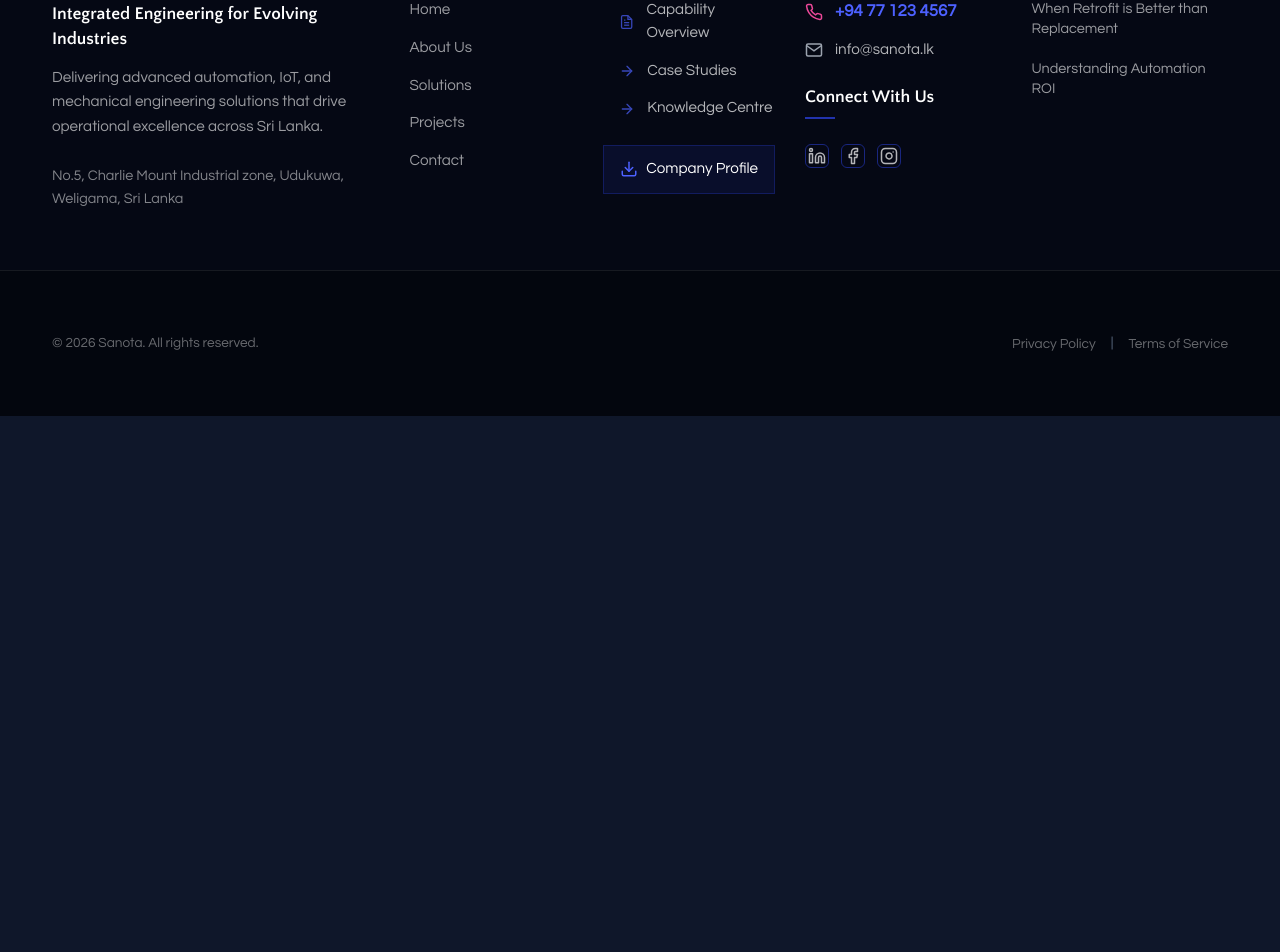
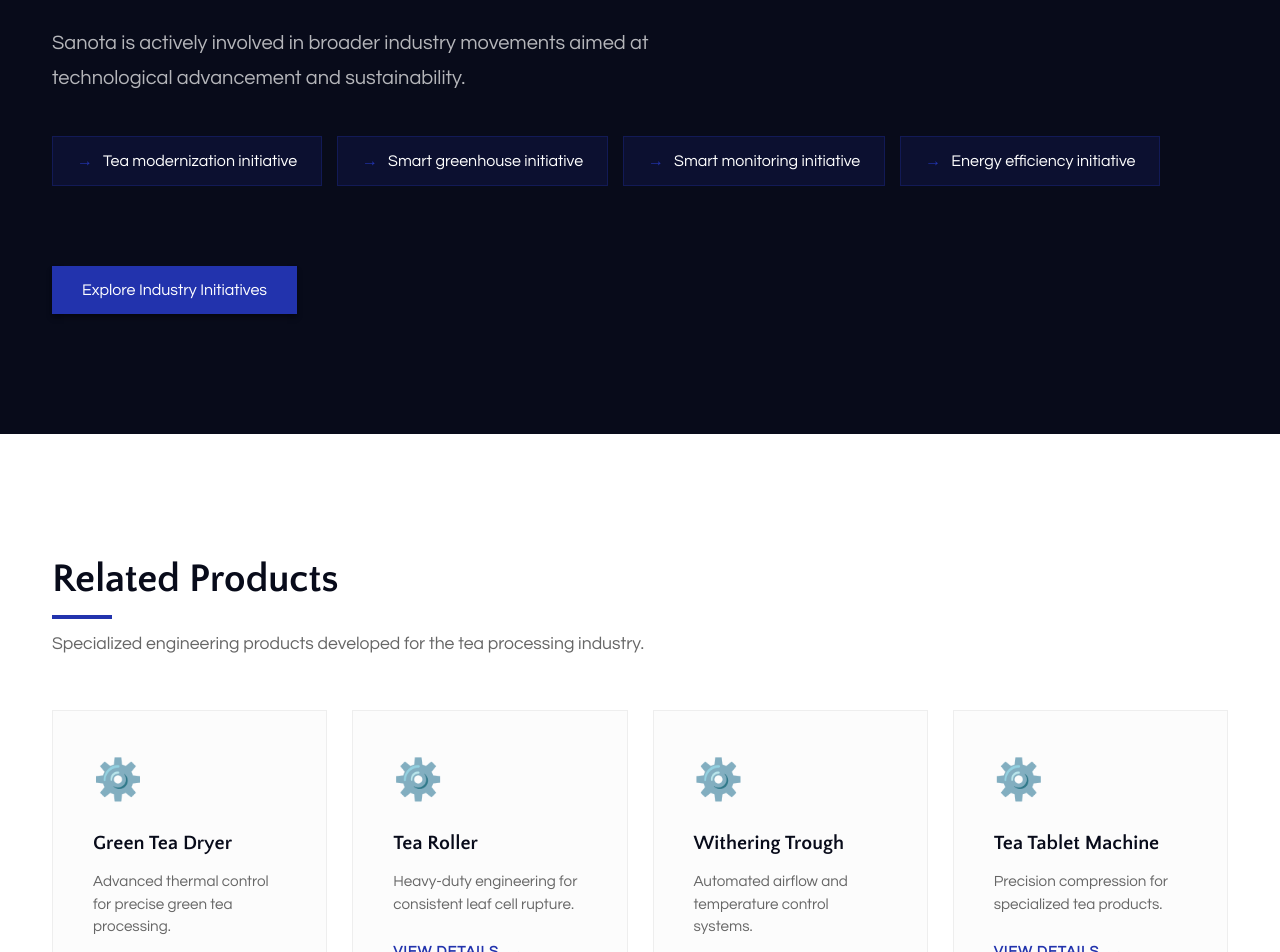
Before and after one commit to Knoweb/sanota-site, a React (Vite) app: page /industries/tea in a window 1280 px wide. Shown: the part 4775-5727 px from the top of the page. Before the commit the page ends 5191 px from the top, so only its background shows below. Built offline with nearby package versions, Linux system fonts and the light colour scheme.

Commit message:
Feat: Implement Industry Initiatives and Related Products for Tea Industry page

```diff
--- a/src/pages/TeaIndustry/TeaIndustry.css
+++ b/src/pages/TeaIndustry/TeaIndustry.css
@@ -465,3 +465,120 @@
         grid-template-columns: 1fr;
     }
 }
+
+/* --- Initiatives Section --- */
+.tea-initiatives-section {
+    padding: 120px 0;
+    background-color: #080b1a;
+    color: #fff;
+    position: relative;
+    overflow: hidden;
+}
+
+.tea-initiatives-lead {
+    font-size: 1.25rem;
+    color: rgba(255, 255, 255, 0.7);
+    margin-bottom: 40px;
+    max-width: 600px;
+}
+
+.tea-initiatives-list {
+    display: flex;
+    flex-wrap: wrap;
+    gap: 15px;
+    margin-bottom: 40px;
+}
+
+.tea-initiative-tag {
+    background: rgba(34, 51, 173, 0.15);
+    border: 1px solid rgba(34, 51, 173, 0.3);
+    padding: 12px 24px;
+    font-weight: 500;
+    color: #fff;
+    display: flex;
+    align-items: center;
+    gap: 10px;
+    transition: all 0.3s ease;
+}
+
+.tea-initiative-tag:hover {
+    background: rgba(34, 51, 173, 0.3);
+    border-color: #2233AD;
+    transform: translateY(-3px);
+}
+
+.tea-initiative-bullet {
+    color: #2233AD;
+    font-weight: 700;
+}
+
+.mt-40 {
+    margin-top: 40px;
+}
+
+/* --- Products Section --- */
+.tea-products-section {
+    padding: 120px 0;
+    background-color: #fff;
+}
+
+.tea-products-grid {
+    display: grid;
+    grid-template-columns: repeat(auto-fit, minmax(260px, 1fr));
+    gap: 25px;
+}
+
+.tea-product-card {
+    padding: 40px;
+    background: #fcfcfc;
+    border: 1px solid #eee;
+    transition: all 0.3s ease;
+    text-align: left;
+}
+
+.tea-product-card:hover {
+    border-color: #2233AD;
+    box-shadow: 0 10px 30px rgba(0, 0, 0, 0.05);
+    transform: translateY(-5px);
+}
+
+.tea-product-icon {
+    font-size: 2.5rem;
+    margin-bottom: 20px;
+}
+
+.tea-product-name {
+    font-size: 1.25rem;
+    font-weight: 700;
+    color: #080b1a;
+    margin-bottom: 15px;
+}
+
+.tea-product-desc {
+    font-size: 0.95rem;
+    color: #666;
+    line-height: 1.5;
+    margin-bottom: 25px;
+}
+
+.tea-product-link {
+    color: #2233AD;
+    font-weight: 600;
+    text-decoration: none;
+    font-size: 0.9rem;
+    text-transform: uppercase;
+    letter-spacing: 1px;
+    display: flex;
+    align-items: center;
+    gap: 5px;
+}
+
+.tea-product-link::after {
+    content: '→';
+    transition: transform 0.3s ease;
+    margin-left: 5px;
+}
+
+.tea-product-link:hover::after {
+    transform: translateX(5px);
+}
--- a/src/pages/TeaIndustry/TeaIndustry.jsx
+++ b/src/pages/TeaIndustry/TeaIndustry.jsx
@@ -155,6 +155,61 @@
                     </div>
                 </div>
             </section>
+
+            {/* 6. RELATED INDUSTRY INITIATIVES */}
+            <section className="tea-initiatives-section">
+                <div className="container">
+                    <div className="tea-initiatives-layout">
+                        <div className="tea-initiatives-content">
+                            <h2 className="tea-section-title light">Related Industry Initiatives</h2>
+                            <p className="tea-initiatives-lead">
+                                Sanota is actively involved in broader industry movements aimed at technological advancement and sustainability.
+                            </p>
+                            <div className="tea-initiatives-list">
+                                {[
+                                    "Tea modernization initiative",
+                                    "Smart greenhouse initiative",
+                                    "Smart monitoring initiative",
+                                    "Energy efficiency initiative"
+                                ].map((initiative, index) => (
+                                    <div className="tea-initiative-tag" key={index}>
+                                        <span className="tea-initiative-bullet">→</span>
+                                        {initiative}
+                                    </div>
+                                ))}
+                            </div>
+                            <Link to="/initiatives" className="btn btn-primary tea-btn-primary mt-40">
+                                Explore Industry Initiatives
+                            </Link>
+                        </div>
+                    </div>
+                </div>
+            </section>
+
+            {/* 7. RELATED PRODUCTS */}
+            <section className="tea-products-section">
+                <div className="container">
+                    <div className="tea-section-header">
+                        <h2 className="tea-section-title">Related Products</h2>
+                        <p className="tea-section-subtitle">Specialized engineering products developed for the tea processing industry.</p>
+                    </div>
+                    <div className="tea-products-grid">
+                        {[
+                            { name: "Green Tea Dryer", desc: "Advanced thermal control for precise green tea processing." },
+                            { name: "Tea Roller", desc: "Heavy-duty engineering for consistent leaf cell rupture." },
+                            { name: "Withering Trough", desc: "Automated airflow and temperature control systems." },
+                            { name: "Tea Tablet Machine", desc: "Precision compression for specialized tea products." }
+                        ].map((product, index) => (
+                            <div className="tea-product-card" key={index}>
+                                <div className="tea-product-icon">⚙️</div>
+                                <h3 className="tea-product-name">{product.name}</h3>
+                                <p className="tea-product-desc">{product.desc}</p>
+                                <Link to="/products" className="tea-product-link">View Details</Link>
+                            </div>
+                        ))}
+                    </div>
+                </div>
+            </section>
         </div>
     );
 };
```
